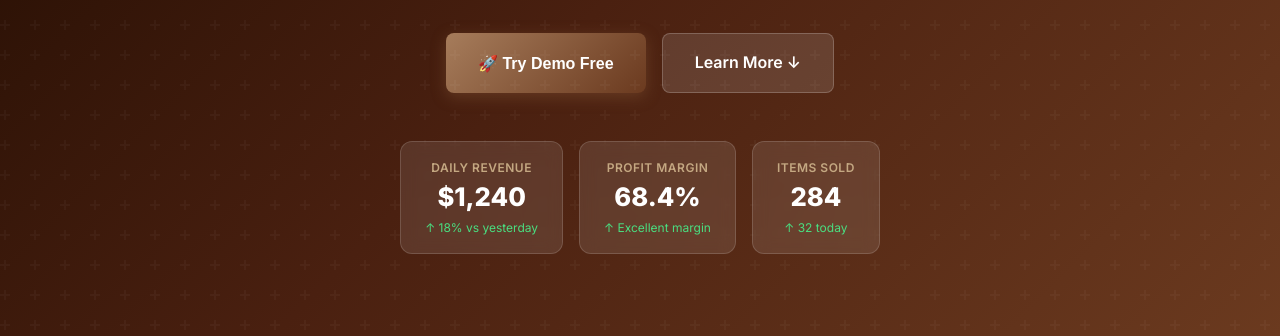
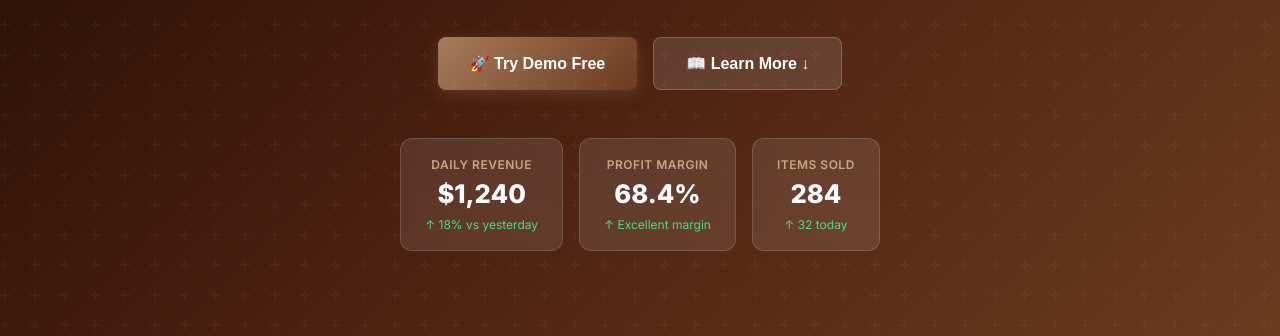
Before and after one commit to EarnCryptoFaucet/cofee-app1, a website: page frontend/index.html in a window 1280 px wide. Shown: the part 464-800 px from the top of the page. Drawn offline with Linux system fonts and the light colour scheme.

Commit message:
Update index.html

```diff
--- a/frontend/index.html
+++ b/frontend/index.html
@@ -39,12 +39,13 @@
     <h1>Run Your Coffee Shop<br><span>Smarter Than Ever</span></h1>
     <p>Track inventory, manage recipes, calculate profits, and never run out of stock again — all in one powerful dashboard.</p>
     <div class="hero-btns">
-      <button class="btn btn-primary" onclick="showSection('dashboard')" style="font-size:1rem;padding:1rem 2rem">
-        🚀 Try Demo Free
-      </button>
-      <a href="#features" class="btn btn-secondary" style="font-size:1rem;padding:1rem 2rem">
-        Learn More ↓
-      </a>
+      <button class="btn btn-primary" id="try-demo-btn" style="font-size:1rem;padding:1rem 2rem">
+  🚀 Try Demo Free
+</button>
+
+<button class="btn btn-secondary" id="learn-more-btn" style="font-size:1rem;padding:1rem 2rem">
+  📖 Learn More ↓
+</button>
     </div>
     <!-- Floating stat cards -->
     <div style="display:flex;gap:1rem;margin-top:3rem;flex-wrap:wrap;justify-content:center">
```
